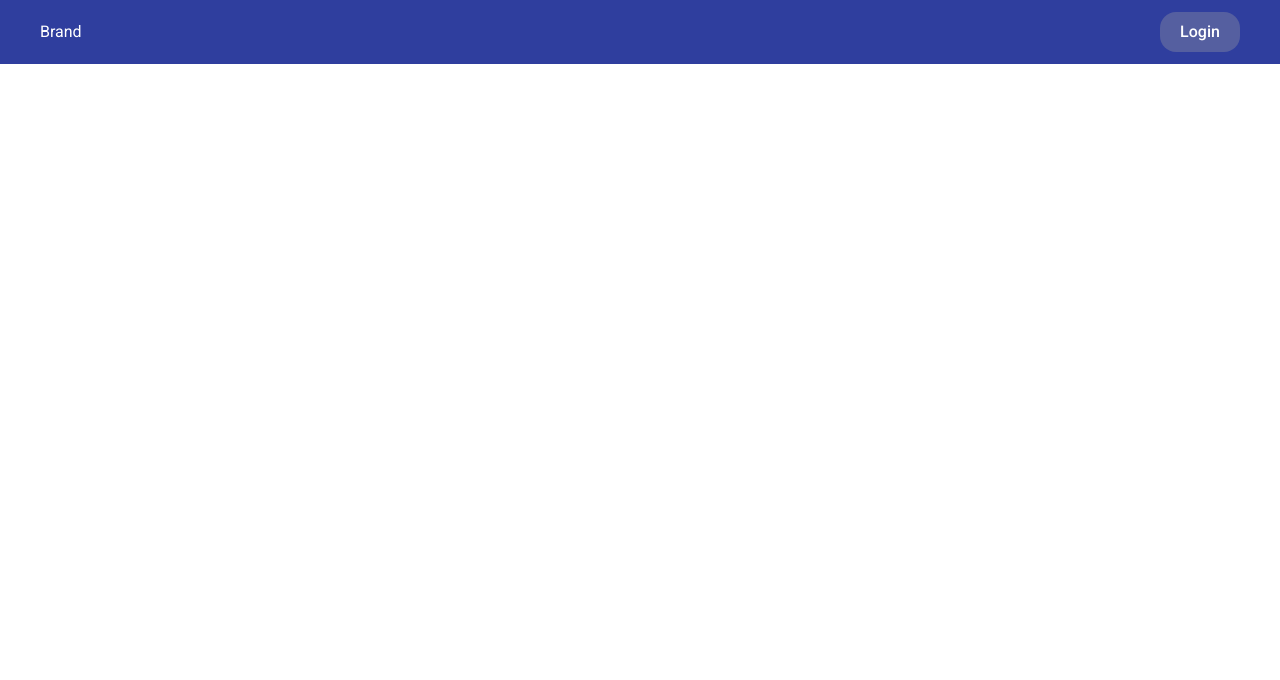
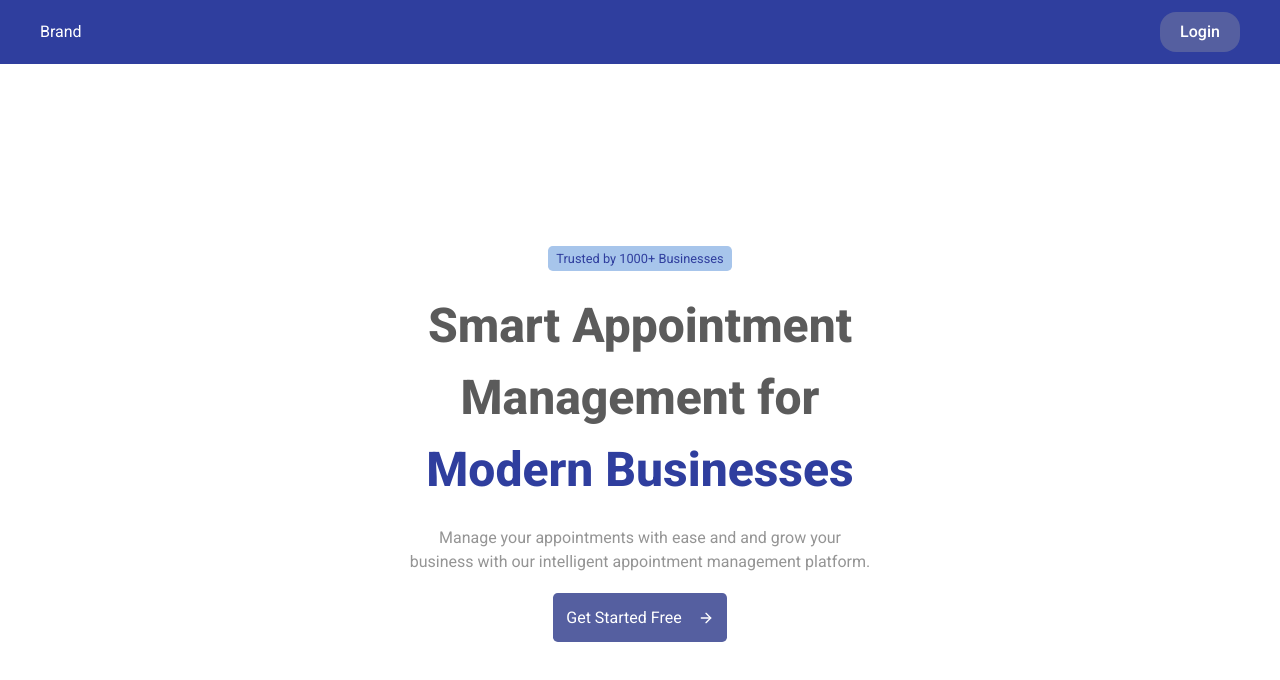
Before and after one commit to gedadev/appointment-manager, a React (Vite) app in the folder frontend/: page / in a window 1280 px wide. Shown: the top 680 px of the page. Built offline with nearby package versions, Linux system fonts and the light colour scheme.

Commit message:
Add HeroSection component to Home page with introductory content and styling

```diff
--- a/frontend/src/pages/Home.jsx
+++ b/frontend/src/pages/Home.jsx
@@ -1,5 +1,7 @@
 import "../styles/Home.css";
 import { Navbar } from "../components/Navbar";
+import { FiArrowRight } from "react-icons/fi";
+import { Link } from "react-router-dom";
 
 export function Home() {
   return (
@@ -7,7 +9,29 @@ export function Home() {
       <header>
         <Navbar />
       </header>
-      <section></section>
+      <HeroSection />
     </main>
   );
 }
+
+const HeroSection = () => {
+  return (
+    <section className="hero">
+      <div className="hero-content">
+        <span className="hero-subtitle">Trusted by 1000+ Businesses</span>
+        <h1>
+          Smart Appointment Management for <span>Modern Businesses</span>{" "}
+        </h1>
+        <p>
+          Manage your appointments with ease and and grow your business with our
+          intelligent appointment management platform.
+        </p>
+        <Link to="/signup">
+          <button>
+            Get Started Free <FiArrowRight />
+          </button>
+        </Link>
+      </div>
+    </section>
+  );
+};
--- a/frontend/src/styles/Home.css
+++ b/frontend/src/styles/Home.css
@@ -128,3 +128,60 @@ header {
     width: 100%;
   }
 }
+
+.hero {
+  min-width: 100%;
+  min-height: 95vh;
+  display: flex;
+  align-items: center;
+  justify-content: center;
+}
+
+.hero-content {
+  width: min(30rem, 100%);
+  display: flex;
+  flex-direction: column;
+  gap: 1.2rem;
+  align-items: center;
+  text-align: center;
+  padding: 0 0.5rem;
+}
+
+.hero-content h1 {
+  font-size: 3rem;
+  font-weight: 800;
+  color: rgb(91, 91, 91);
+}
+
+.hero-content p {
+  color: rgb(149, 149, 149);
+}
+
+.hero-content button {
+  background-color: var(--accent-alt);
+  color: var(--light);
+  display: flex;
+  align-items: center;
+  gap: 1rem;
+}
+
+.hero-content span {
+  color: var(--accent);
+}
+
+.hero-subtitle {
+  font-size: 0.8rem;
+  background-color: var(--second);
+  padding: 0.2rem 0.5rem;
+  border-radius: 0.3rem;
+}
+
+@media (width <= 40rem) {
+  .hero-content h1 {
+    font-size: 2.5rem;
+  }
+
+  .hero-content p {
+    font-size: 0.9rem;
+  }
+}
```
